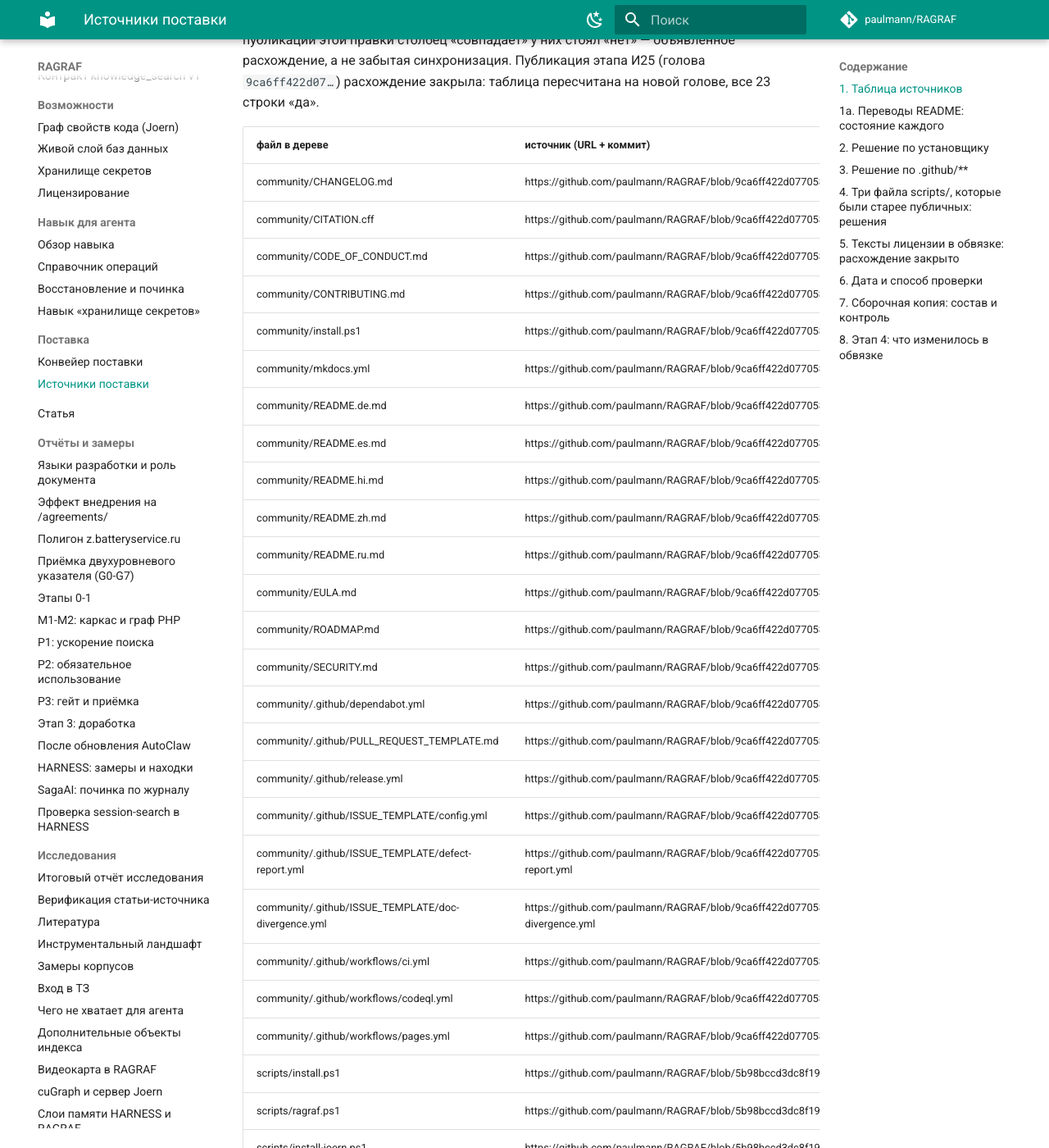
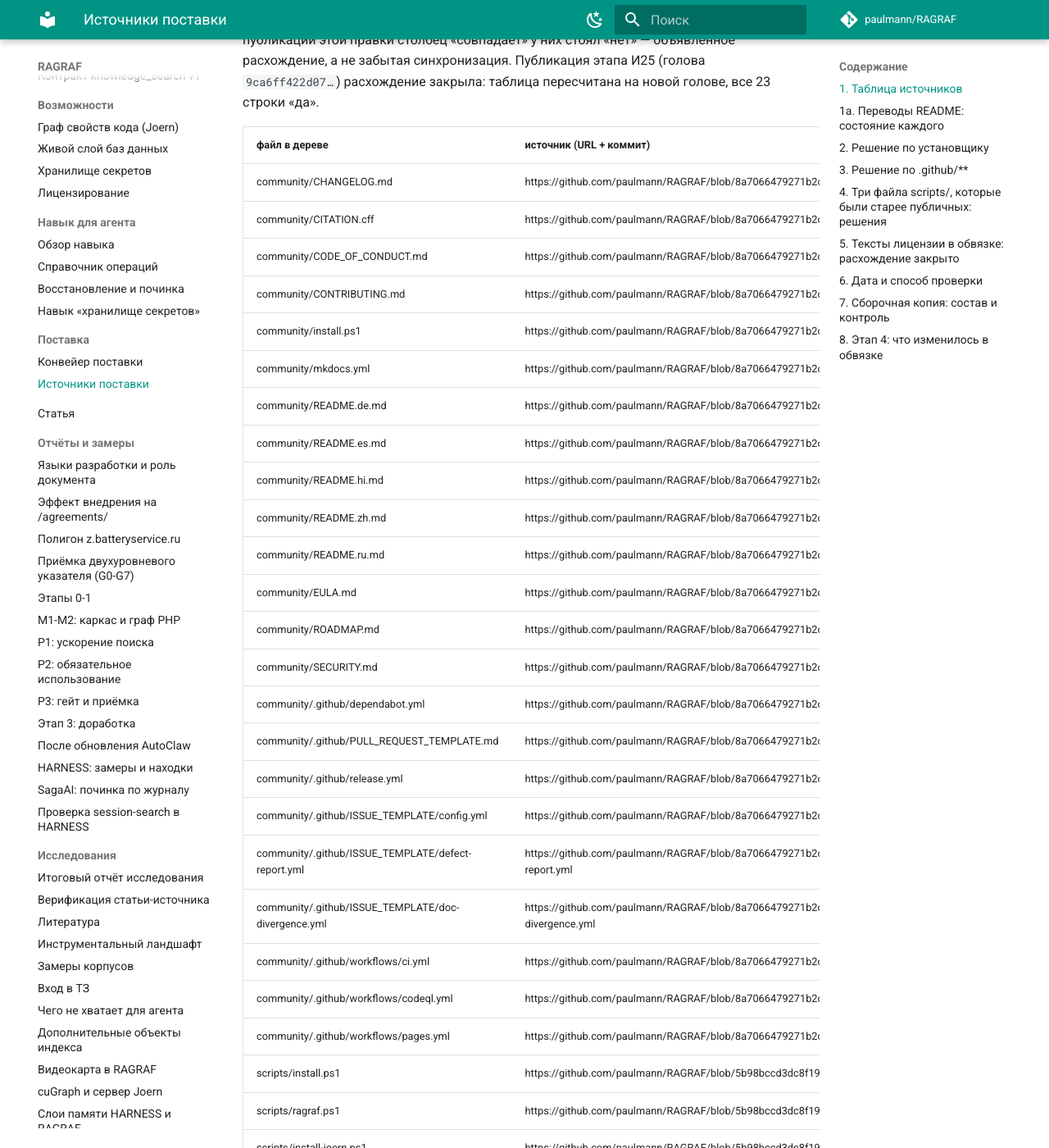
Before and after one commit to paulmann/RAGRAF, an MkDocs documentation site: the page built from docs/03_implementation/RELEASE-SOURCES.md, in a window 1280 px wide and 1400 px high, scrolled down 2017 px. Shown: the whole window at 82% size. Built offline with MkDocs 1.6.1 and Material for MkDocs 9.7.7, drawn with Linux system fonts in a browser that asks for light colours; comment, search, counter and statistics services are not loaded; some of the changed lines change nothing that is shown; some of the changed text lies outside the part shown.

Commit message:
таблица источников пересчитана на голове 8a7066479271

```diff
--- a/docs/03_implementation/RELEASE-SOURCES.md
+++ b/docs/03_implementation/RELEASE-SOURCES.md
@@ -7,10 +7,10 @@
 в таком состоянии теряла обвязку целиком — и заметить это можно было только
 сверкой, которой до сих пор никто не делал.
 
-**Публичный `main` на момент сверки:** `9ca6ff422d07705889584316d91b402ba4b3de75`
-(2026-10-27 08:52 MSK, «этап И25 — хинди-перевод README переведён целиком и объявлен полным»),
+**Публичный `main` на момент сверки:** `8a7066479271b2ca3e32f74db370fb3087542ee1`
+(2026-10-27 09:53 MSK, «этап И26 — китайский перевод README переведён целиком и объявлен полным»),
 репозиторий https://github.com/paulmann/RAGRAF, клон в песочнице
-`%TEMP%\ragraf-pub-i25` (`git clone`, затем
+`%TEMP%\ragraf-pub-i26` (`git clone`, затем
 `git fetch origin`, `git rev-parse origin/main`, `git archive origin/main`).
 
 Проверка этих утверждений — `tools/check_community_wrapper.py` (24-я проверка
@@ -82,29 +82,29 @@
 
 | файл в дереве | источник (URL + коммит) | sha256 в публичном main | sha256 в дереве | совпадает | путь в поставке |
 |---|---|---|---|---|---|
-| community/CHANGELOG.md | https://github.com/paulmann/RAGRAF/blob/9ca6ff422d07705889584316d91b402ba4b3de75/CHANGELOG.md | b5ea007e9b8bccf1e5cf8752c4543c6c909d5bef4972113b98cfdfe8a564abed | b5ea007e9b8bccf1e5cf8752c4543c6c909d5bef4972113b98cfdfe8a564abed | да | CHANGELOG.md |
-| community/CITATION.cff | https://github.com/paulmann/RAGRAF/blob/9ca6ff422d07705889584316d91b402ba4b3de75/CITATION.cff | a0b16a209dfb162fcd2817455939a21588f9ffa1d1f6ec02e0281fd59feb4e32 | a0b16a209dfb162fcd2817455939a21588f9ffa1d1f6ec02e0281fd59feb4e32 | да | CITATION.cff |
-| community/CODE_OF_CONDUCT.md | https://github.com/paulmann/RAGRAF/blob/9ca6ff422d07705889584316d91b402ba4b3de75/CODE_OF_CONDUCT.md | 34596ad809e62b3c5a0f9cfb3106c971c21b4f145b18c7e70704959d6996b580 | 34596ad809e62b3c5a0f9cfb3106c971c21b4f145b18c7e70704959d6996b580 | да | CODE_OF_CONDUCT.md |
-| community/CONTRIBUTING.md | https://github.com/paulmann/RAGRAF/blob/9ca6ff422d07705889584316d91b402ba4b3de75/CONTRIBUTING.md | 4702989e9f57c205f752d6e5977b692316fae0fa4c61c32355d5289e05d98689 | 4702989e9f57c205f752d6e5977b692316fae0fa4c61c32355d5289e05d98689 | да | CONTRIBUTING.md |
-| community/install.ps1 | https://github.com/paulmann/RAGRAF/blob/9ca6ff422d07705889584316d91b402ba4b3de75/install.ps1 | 5a55c8d88ba70066e43147d9b772d98352f46ca82a88ef18a2d8ada71509e8e0 | 5a55c8d88ba70066e43147d9b772d98352f46ca82a88ef18a2d8ada71509e8e0 | да | install.ps1 |
-| community/mkdocs.yml | https://github.com/paulmann/RAGRAF/blob/9ca6ff422d07705889584316d91b402ba4b3de75/mkdocs.yml | fafbfabe326de2139b7075cc831c358729070a28f0e1b90baa26dbf8bcd4a0e4 | fafbfabe326de2139b7075cc831c358729070a28f0e1b90baa26dbf8bcd4a0e4 | да | mkdocs.yml |
-| community/README.de.md | https://github.com/paulmann/RAGRAF/blob/9ca6ff422d07705889584316d91b402ba4b3de75/README.de.md | 5287e028f1dbd5c0be3f6f58a43672d7ed09174ff418df288880a8ac25e697cc | 5287e028f1dbd5c0be3f6f58a43672d7ed09174ff418df288880a8ac25e697cc | да | README.de.md |
-| community/README.es.md | https://github.com/paulmann/RAGRAF/blob/9ca6ff422d07705889584316d91b402ba4b3de75/README.es.md | 3c2a8b7ad78167b0b3cc04417fda53d162c817a83c175f5b8b7ac36eafb0087a | 3c2a8b7ad78167b0b3cc04417fda53d162c817a83c175f5b8b7ac36eafb0087a | да | README.es.md |
-| community/README.hi.md | https://github.com/paulmann/RAGRAF/blob/9ca6ff422d07705889584316d91b402ba4b3de75/README.hi.md | adc9ae408aac23625209180014a72f590e391f52ed492279e868059b6ad38e2b | adc9ae408aac23625209180014a72f590e391f52ed492279e868059b6ad38e2b | да | README.hi.md |
-| community/README.zh.md | https://github.com/paulmann/RAGRAF/blob/9ca6ff422d07705889584316d91b402ba4b3de75/README.zh.md | 182194ab5979e8ffadaace48e40146f52547f57160fd7cfa8262109871b52c9c | d437cbaac67095189507c2f3e550a7591ba8be45ca9c548b21567d385dece1fa | нет | README.zh.md |
-| community/README.ru.md | https://github.com/paulmann/RAGRAF/blob/9ca6ff422d07705889584316d91b402ba4b3de75/README.ru.md | fa6f6a76bcb03032b9c4961f2bb02d9b3fe0b48dad6e2ff6524bbbdfb6de1957 | fa6f6a76bcb03032b9c4961f2bb02d9b3fe0b48dad6e2ff6524bbbdfb6de1957 | да | README.ru.md |
-| community/EULA.md | https://github.com/paulmann/RAGRAF/blob/9ca6ff422d07705889584316d91b402ba4b3de75/EULA.md | de3a473f73d39dedb64f362384554f25584979d62b51f8ea50c5d531bab75a3a | de3a473f73d39dedb64f362384554f25584979d62b51f8ea50c5d531bab75a3a | да | EULA.md |
-| community/ROADMAP.md | https://github.com/paulmann/RAGRAF/blob/9ca6ff422d07705889584316d91b402ba4b3de75/ROADMAP.md | 1973da88532a9dab0b96873df9acf57575b286af40f4904a36e87ccf5c6457be | 1973da88532a9dab0b96873df9acf57575b286af40f4904a36e87ccf5c6457be | да | ROADMAP.md |
-| community/SECURITY.md | https://github.com/paulmann/RAGRAF/blob/9ca6ff422d07705889584316d91b402ba4b3de75/SECURITY.md | dbc7d9c2bd4d3e2d1481a36d00655633c3b45603d1f6753a26c9357414495700 | dbc7d9c2bd4d3e2d1481a36d00655633c3b45603d1f6753a26c9357414495700 | да | SECURITY.md |
-| community/.github/dependabot.yml | https://github.com/paulmann/RAGRAF/blob/9ca6ff422d07705889584316d91b402ba4b3de75/.github/dependabot.yml | 37360b6fa679b5639b08465c684bca8d86c56f9cdf5b1e8c9dd3e1d813f79532 | 37360b6fa679b5639b08465c684bca8d86c56f9cdf5b1e8c9dd3e1d813f79532 | да | .github/dependabot.yml |
-| community/.github/PULL_REQUEST_TEMPLATE.md | https://github.com/paulmann/RAGRAF/blob/9ca6ff422d07705889584316d91b402ba4b3de75/.github/PULL_REQUEST_TEMPLATE.md | 30c5a2c60f7d1933b201b326d55ce6955aad46457d3d65503c9b666706ab82b0 | 30c5a2c60f7d1933b201b326d55ce6955aad46457d3d65503c9b666706ab82b0 | да | .github/PULL_REQUEST_TEMPLATE.md |
-| community/.github/release.yml | https://github.com/paulmann/RAGRAF/blob/9ca6ff422d07705889584316d91b402ba4b3de75/.github/release.yml | 48c9059c309e7e04177c3e649c02ff3aa5b93b0045a55eff3998004e4356560c | 48c9059c309e7e04177c3e649c02ff3aa5b93b0045a55eff3998004e4356560c | да | .github/release.yml |
-| community/.github/ISSUE_TEMPLATE/config.yml | https://github.com/paulmann/RAGRAF/blob/9ca6ff422d07705889584316d91b402ba4b3de75/.github/ISSUE_TEMPLATE/config.yml | 0bc9435ed1245c47bbde5fc751fb937c75b554553be3010da264be10d2c89654 | 0bc9435ed1245c47bbde5fc751fb937c75b554553be3010da264be10d2c89654 | да | .github/ISSUE_TEMPLATE/config.yml |
-| community/.github/ISSUE_TEMPLATE/defect-report.yml | https://github.com/paulmann/RAGRAF/blob/9ca6ff422d07705889584316d91b402ba4b3de75/.github/ISSUE_TEMPLATE/defect-report.yml | abab94c9ded87699c6046f527486ff84c0abb6d1df8c7f3447baeb25f58fc2a6 | abab94c9ded87699c6046f527486ff84c0abb6d1df8c7f3447baeb25f58fc2a6 | да | .github/ISSUE_TEMPLATE/defect-report.yml |
-| community/.github/ISSUE_TEMPLATE/doc-divergence.yml | https://github.com/paulmann/RAGRAF/blob/9ca6ff422d07705889584316d91b402ba4b3de75/.github/ISSUE_TEMPLATE/doc-divergence.yml | 743c9e238dcaaa3eb10f4739a53f7ec7cab43d81ff3c1d93adfab768adcf3aff | 743c9e238dcaaa3eb10f4739a53f7ec7cab43d81ff3c1d93adfab768adcf3aff | да | .github/ISSUE_TEMPLATE/doc-divergence.yml |
-| community/.github/workflows/ci.yml | https://github.com/paulmann/RAGRAF/blob/9ca6ff422d07705889584316d91b402ba4b3de75/.github/workflows/ci.yml | ea6d8ae5a2007164ca196a0e1b6fc7e71976c9a354ebe55efc50f32d7e6b3a99 | ea6d8ae5a2007164ca196a0e1b6fc7e71976c9a354ebe55efc50f32d7e6b3a99 | да | .github/workflows/ci.yml |
-| community/.github/workflows/codeql.yml | https://github.com/paulmann/RAGRAF/blob/9ca6ff422d07705889584316d91b402ba4b3de75/.github/workflows/codeql.yml | 5c09bbc2cec2fe16c338d4527100b92b63badfc6dbf3dea34b2652d5a0726bfb | 5c09bbc2cec2fe16c338d4527100b92b63badfc6dbf3dea34b2652d5a0726bfb | да | .github/workflows/codeql.yml |
-| community/.github/workflows/pages.yml | https://github.com/paulmann/RAGRAF/blob/9ca6ff422d07705889584316d91b402ba4b3de75/.github/workflows/pages.yml | 4735800e7da31eb2b1ef550ccff883867e072118f8edb164b8ddbddd65abeb38 | 4735800e7da31eb2b1ef550ccff883867e072118f8edb164b8ddbddd65abeb38 | да | .github/workflows/pages.yml |
+| community/CHANGELOG.md | https://github.com/paulmann/RAGRAF/blob/8a7066479271b2ca3e32f74db370fb3087542ee1/CHANGELOG.md | b5ea007e9b8bccf1e5cf8752c4543c6c909d5bef4972113b98cfdfe8a564abed | b5ea007e9b8bccf1e5cf8752c4543c6c909d5bef4972113b98cfdfe8a564abed | да | CHANGELOG.md |
+| community/CITATION.cff | https://github.com/paulmann/RAGRAF/blob/8a7066479271b2ca3e32f74db370fb3087542ee1/CITATION.cff | a0b16a209dfb162fcd2817455939a21588f9ffa1d1f6ec02e0281fd59feb4e32 | a0b16a209dfb162fcd2817455939a21588f9ffa1d1f6ec02e0281fd59feb4e32 | да | CITATION.cff |
+| community/CODE_OF_CONDUCT.md | https://github.com/paulmann/RAGRAF/blob/8a7066479271b2ca3e32f74db370fb3087542ee1/CODE_OF_CONDUCT.md | 34596ad809e62b3c5a0f9cfb3106c971c21b4f145b18c7e70704959d6996b580 | 34596ad809e62b3c5a0f9cfb3106c971c21b4f145b18c7e70704959d6996b580 | да | CODE_OF_CONDUCT.md |
+| community/CONTRIBUTING.md | https://github.com/paulmann/RAGRAF/blob/8a7066479271b2ca3e32f74db370fb3087542ee1/CONTRIBUTING.md | 4702989e9f57c205f752d6e5977b692316fae0fa4c61c32355d5289e05d98689 | 4702989e9f57c205f752d6e5977b692316fae0fa4c61c32355d5289e05d98689 | да | CONTRIBUTING.md |
+| community/install.ps1 | https://github.com/paulmann/RAGRAF/blob/8a7066479271b2ca3e32f74db370fb3087542ee1/install.ps1 | 5a55c8d88ba70066e43147d9b772d98352f46ca82a88ef18a2d8ada71509e8e0 | 5a55c8d88ba70066e43147d9b772d98352f46ca82a88ef18a2d8ada71509e8e0 | да | install.ps1 |
+| community/mkdocs.yml | https://github.com/paulmann/RAGRAF/blob/8a7066479271b2ca3e32f74db370fb3087542ee1/mkdocs.yml | fafbfabe326de2139b7075cc831c358729070a28f0e1b90baa26dbf8bcd4a0e4 | fafbfabe326de2139b7075cc831c358729070a28f0e1b90baa26dbf8bcd4a0e4 | да | mkdocs.yml |
+| community/README.de.md | https://github.com/paulmann/RAGRAF/blob/8a7066479271b2ca3e32f74db370fb3087542ee1/README.de.md | 5287e028f1dbd5c0be3f6f58a43672d7ed09174ff418df288880a8ac25e697cc | 5287e028f1dbd5c0be3f6f58a43672d7ed09174ff418df288880a8ac25e697cc | да | README.de.md |
+| community/README.es.md | https://github.com/paulmann/RAGRAF/blob/8a7066479271b2ca3e32f74db370fb3087542ee1/README.es.md | 3c2a8b7ad78167b0b3cc04417fda53d162c817a83c175f5b8b7ac36eafb0087a | 3c2a8b7ad78167b0b3cc04417fda53d162c817a83c175f5b8b7ac36eafb0087a | да | README.es.md |
+| community/README.hi.md | https://github.com/paulmann/RAGRAF/blob/8a7066479271b2ca3e32f74db370fb3087542ee1/README.hi.md | adc9ae408aac23625209180014a72f590e391f52ed492279e868059b6ad38e2b | adc9ae408aac23625209180014a72f590e391f52ed492279e868059b6ad38e2b | да | README.hi.md |
+| community/README.zh.md | https://github.com/paulmann/RAGRAF/blob/8a7066479271b2ca3e32f74db370fb3087542ee1/README.zh.md | d437cbaac67095189507c2f3e550a7591ba8be45ca9c548b21567d385dece1fa | d437cbaac67095189507c2f3e550a7591ba8be45ca9c548b21567d385dece1fa | да | README.zh.md |
+| community/README.ru.md | https://github.com/paulmann/RAGRAF/blob/8a7066479271b2ca3e32f74db370fb3087542ee1/README.ru.md | fa6f6a76bcb03032b9c4961f2bb02d9b3fe0b48dad6e2ff6524bbbdfb6de1957 | fa6f6a76bcb03032b9c4961f2bb02d9b3fe0b48dad6e2ff6524bbbdfb6de1957 | да | README.ru.md |
+| community/EULA.md | https://github.com/paulmann/RAGRAF/blob/8a7066479271b2ca3e32f74db370fb3087542ee1/EULA.md | de3a473f73d39dedb64f362384554f25584979d62b51f8ea50c5d531bab75a3a | de3a473f73d39dedb64f362384554f25584979d62b51f8ea50c5d531bab75a3a | да | EULA.md |
+| community/ROADMAP.md | https://github.com/paulmann/RAGRAF/blob/8a7066479271b2ca3e32f74db370fb3087542ee1/ROADMAP.md | 1973da88532a9dab0b96873df9acf57575b286af40f4904a36e87ccf5c6457be | 1973da88532a9dab0b96873df9acf57575b286af40f4904a36e87ccf5c6457be | да | ROADMAP.md |
+| community/SECURITY.md | https://github.com/paulmann/RAGRAF/blob/8a7066479271b2ca3e32f74db370fb3087542ee1/SECURITY.md | dbc7d9c2bd4d3e2d1481a36d00655633c3b45603d1f6753a26c9357414495700 | dbc7d9c2bd4d3e2d1481a36d00655633c3b45603d1f6753a26c9357414495700 | да | SECURITY.md |
+| community/.github/dependabot.yml | https://github.com/paulmann/RAGRAF/blob/8a7066479271b2ca3e32f74db370fb3087542ee1/.github/dependabot.yml | 37360b6fa679b5639b08465c684bca8d86c56f9cdf5b1e8c9dd3e1d813f79532 | 37360b6fa679b5639b08465c684bca8d86c56f9cdf5b1e8c9dd3e1d813f79532 | да | .github/dependabot.yml |
+| community/.github/PULL_REQUEST_TEMPLATE.md | https://github.com/paulmann/RAGRAF/blob/8a7066479271b2ca3e32f74db370fb3087542ee1/.github/PULL_REQUEST_TEMPLATE.md | 30c5a2c60f7d1933b201b326d55ce6955aad46457d3d65503c9b666706ab82b0 | 30c5a2c60f7d1933b201b326d55ce6955aad46457d3d65503c9b666706ab82b0 | да | .github/PULL_REQUEST_TEMPLATE.md |
+| community/.github/release.yml | https://github.com/paulmann/RAGRAF/blob/8a7066479271b2ca3e32f74db370fb3087542ee1/.github/release.yml | 48c9059c309e7e04177c3e649c02ff3aa5b93b0045a55eff3998004e4356560c | 48c9059c309e7e04177c3e649c02ff3aa5b93b0045a55eff3998004e4356560c | да | .github/release.yml |
+| community/.github/ISSUE_TEMPLATE/config.yml | https://github.com/paulmann/RAGRAF/blob/8a7066479271b2ca3e32f74db370fb3087542ee1/.github/ISSUE_TEMPLATE/config.yml | 0bc9435ed1245c47bbde5fc751fb937c75b554553be3010da264be10d2c89654 | 0bc9435ed1245c47bbde5fc751fb937c75b554553be3010da264be10d2c89654 | да | .github/ISSUE_TEMPLATE/config.yml |
+| community/.github/ISSUE_TEMPLATE/defect-report.yml | https://github.com/paulmann/RAGRAF/blob/8a7066479271b2ca3e32f74db370fb3087542ee1/.github/ISSUE_TEMPLATE/defect-report.yml | abab94c9ded87699c6046f527486ff84c0abb6d1df8c7f3447baeb25f58fc2a6 | abab94c9ded87699c6046f527486ff84c0abb6d1df8c7f3447baeb25f58fc2a6 | да | .github/ISSUE_TEMPLATE/defect-report.yml |
+| community/.github/ISSUE_TEMPLATE/doc-divergence.yml | https://github.com/paulmann/RAGRAF/blob/8a7066479271b2ca3e32f74db370fb3087542ee1/.github/ISSUE_TEMPLATE/doc-divergence.yml | 743c9e238dcaaa3eb10f4739a53f7ec7cab43d81ff3c1d93adfab768adcf3aff | 743c9e238dcaaa3eb10f4739a53f7ec7cab43d81ff3c1d93adfab768adcf3aff | да | .github/ISSUE_TEMPLATE/doc-divergence.yml |
+| community/.github/workflows/ci.yml | https://github.com/paulmann/RAGRAF/blob/8a7066479271b2ca3e32f74db370fb3087542ee1/.github/workflows/ci.yml | ea6d8ae5a2007164ca196a0e1b6fc7e71976c9a354ebe55efc50f32d7e6b3a99 | ea6d8ae5a2007164ca196a0e1b6fc7e71976c9a354ebe55efc50f32d7e6b3a99 | да | .github/workflows/ci.yml |
+| community/.github/workflows/codeql.yml | https://github.com/paulmann/RAGRAF/blob/8a7066479271b2ca3e32f74db370fb3087542ee1/.github/workflows/codeql.yml | 5c09bbc2cec2fe16c338d4527100b92b63badfc6dbf3dea34b2652d5a0726bfb | 5c09bbc2cec2fe16c338d4527100b92b63badfc6dbf3dea34b2652d5a0726bfb | да | .github/workflows/codeql.yml |
+| community/.github/workflows/pages.yml | https://github.com/paulmann/RAGRAF/blob/8a7066479271b2ca3e32f74db370fb3087542ee1/.github/workflows/pages.yml | 4735800e7da31eb2b1ef550ccff883867e072118f8edb164b8ddbddd65abeb38 | 4735800e7da31eb2b1ef550ccff883867e072118f8edb164b8ddbddd65abeb38 | да | .github/workflows/pages.yml |
 | scripts/install.ps1 | https://github.com/paulmann/RAGRAF/blob/5b98bccd3dc8f1904e930f03e39a55ba4a20d317/scripts/install.ps1 | f6cee5d8bb7f98039c297b578cc86c15fb439e14ed2206289d63382031be5996 | f6cee5d8bb7f98039c297b578cc86c15fb439e14ed2206289d63382031be5996 | да | scripts/install.ps1 |
 | scripts/ragraf.ps1 | https://github.com/paulmann/RAGRAF/blob/5b98bccd3dc8f1904e930f03e39a55ba4a20d317/scripts/ragraf.ps1 | f7dbe0bb262b92456945a7863e6263bce3b4678f1cb04ae5f9e81c6a05488813 | f7dbe0bb262b92456945a7863e6263bce3b4678f1cb04ae5f9e81c6a05488813 | да | scripts/ragraf.ps1 |
 | scripts/install-joern.ps1 | https://github.com/paulmann/RAGRAF/blob/5b98bccd3dc8f1904e930f03e39a55ba4a20d317/scripts/install-joern.ps1 | c3ebcf0e2c344b95e1fc1d9c3f60937ac87fe6fac7d76351683c8b8faf4f8a27 | c3ebcf0e2c344b95e1fc1d9c3f60937ac87fe6fac7d76351683c8b8faf4f8a27 | да | scripts/install-joern.ps1 |
```
Also changed, not shown: 1 other file.
